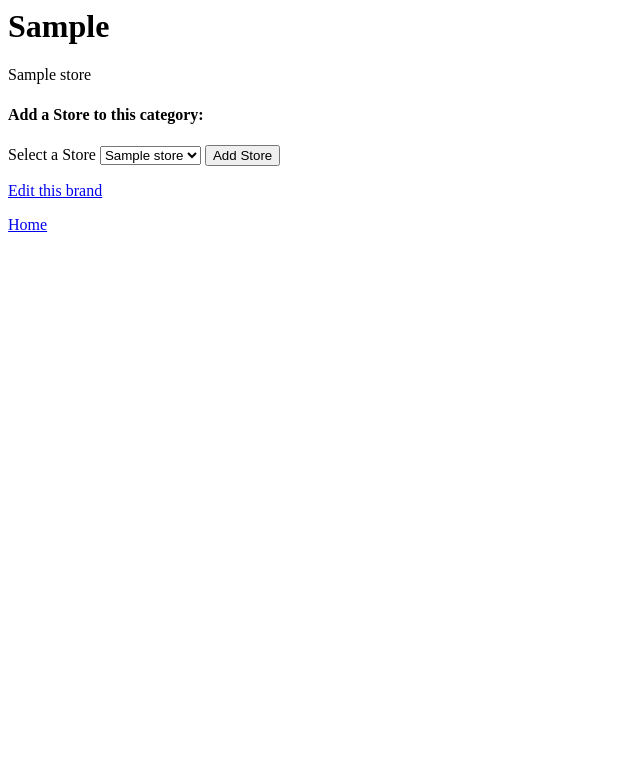
After one commit to AbeerKhakwani/FridayAssesmentMarch27, a PHP site: template views/brand_current.twig in a window 1280 px wide. The commit adds this page. Shown: the top 783 px of the page, without its empty margins (0-640 px from the left). Run offline with PHP 8.4, Linux system fonts and the light colour scheme; the template is opened without the code that fills it: most values are stand-ins (such as "Sample title", 1, 10 or a date in 2020); some libraries are stand-ins or nearby versions.

Commit message:
get All store routes to work and all brand routes other then patch and delete to work

```diff
--- /dev/null
+++ b/views/brand_current.twig
@@ -0,0 +1,31 @@
+<html>
+<head>
+    <title>Brand</title>
+</head>
+<body>
+    <h1>{{ brand.getBrand }}</h1>
+
+{% for store in all_stores%}
+     {{ store.getName }}
+{% endfor %}
+
+    <h4>Add a Store to this category:</h4>
+
+    <form action='/add_store' method='post'>
+        <input id="brand_id" name="brand_id" type="hidden" value="{{ brand.getId }}">
+        <label for="store_id">Select a Store</label>
+        <select id='store_id' name='store_id' type='text'>
+          {% for store in stores %}
+            <option value="{{ store.getId }}"> {{ store.getName }} </option>
+          {% endfor %}
+        </select>
+        <button type='submit'>Add Store</button>
+    </form>
+
+    <p><a href="/brand/{{ brand.getId }}/edit">Edit this brand</a></p>
+
+    <p><a href='/'>Home</a></p>
+
+
+</body>
+</html>
--- a/views/index.twig
+++ b/views/index.twig
@@ -4,5 +4,6 @@
     </head>
     <body>
     <a href="/stores">Stores</a>
+    <a href="/brands">Brands</a>
     </body>
 </html>
--- a/views/shoe_current.twig
+++ b/views/shoe_current.twig
@@ -23,7 +23,7 @@
         <button type='submit'>Add Brand</button>
     </form>
 
-    <p><a href="/store/{{ store.getId }}/edit">Edit this category</a></p>
+    <p><a href="/store/{{ store.getId }}/edit">Edit this Store</a></p>
 
     <p><a href='/'>Home</a></p>
 
```
Also changed, not shown: app/app.php (+21 -1 lines), views/brands.twig (added, +32 -0 lines).
